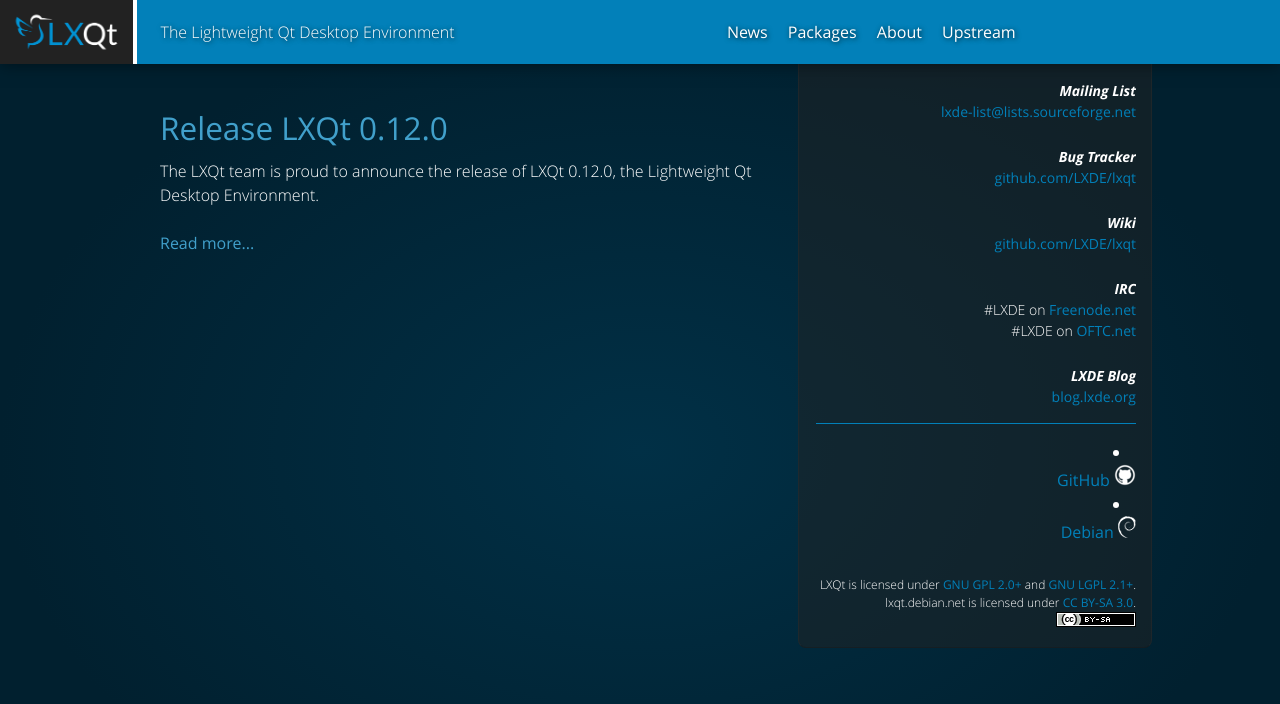
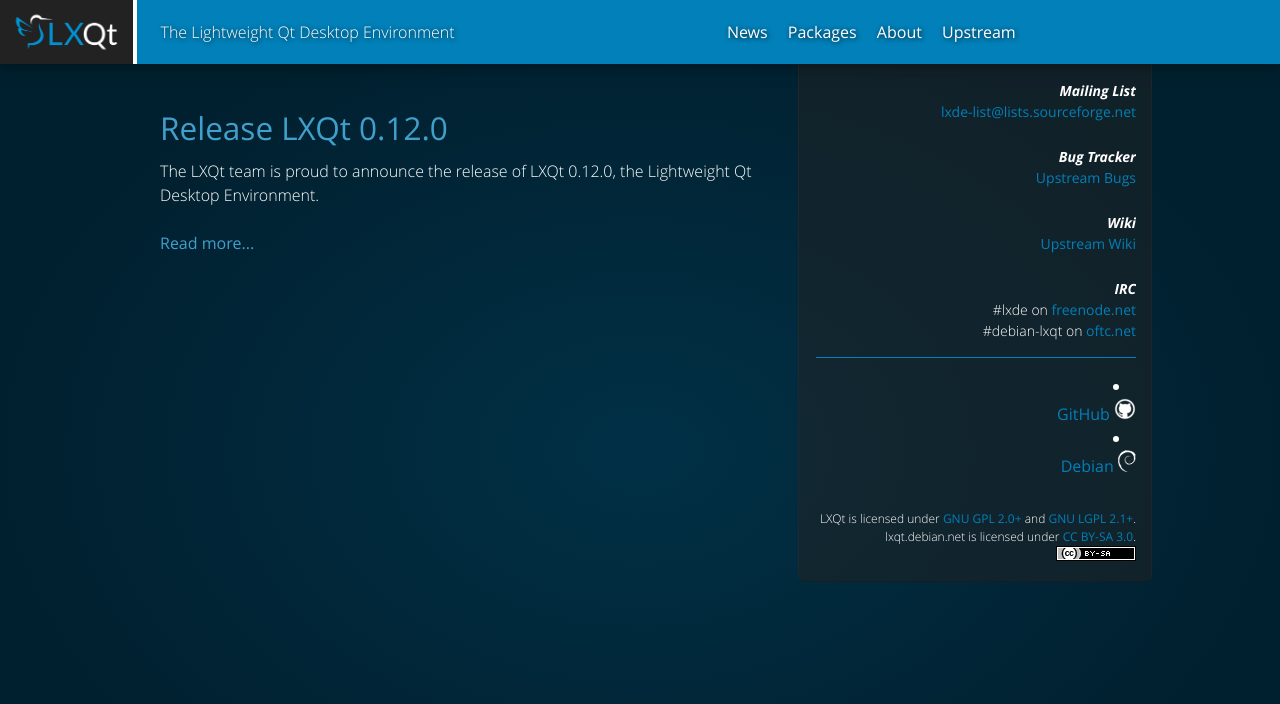
Before and after one commit to deblxqt/deblxqt.github.io, a Jekyll site: the page built from index.html, in a window 1280 px wide. Shown: the top 704 px of the page. Built offline with Jekyll 4.4.1, drawn with Linux system fonts in a browser that asks for light colours.

Commit message:
some links fixed

```diff
--- a/_includes/links.html
+++ b/_includes/links.html
@@ -19,28 +19,22 @@
 										<p>Bug Tracker</p>
 									</dt>
 									<dd>
-										<p><a href="https://github.com/LXDE/lxqt/issues">github.com/LXDE/lxqt</a></p>
+										<p><a href="https://github.com/lxde/lxqt/issues">Upstream Bugs</a></p>
 									</dd>
 									<dt>
 										<p>Wiki</p>
 									</dt>
 									<dd>
-										<p><a href="https://github.com/lxde/lxqt/wiki">github.com/LXDE/lxqt</a></p>
+										<p><a href="https://github.com/lxde/lxqt/wiki">Upstream Wiki</a></p>
 									</dd>
 									<dt>
 										<p>IRC</p>
 									</dt>
 									<dd>
-										<p>#LXDE on <a href="https://www.freenode.net/">Freenode.net</a></p>
+										<p>#lxde on <a href="https://www.freenode.net/">freenode.net</a></p>
 									</dd>
 									<dd>
-										<p>#LXDE on <a href="http://www.oftc.net/">OFTC.net</a></p>
-									</dd>
-									<dt>
-										<p>LXDE Blog</p>
-									</dt>
-									<dd>
-										<p><a href="http://blog.lxde.org">blog.lxde.org</a></p>
+										<p>#debian-lxqt on <a href="http://www.oftc.net/">oftc.net</a></p>
 									</dd>
 								</dl>
 							</main>
```
